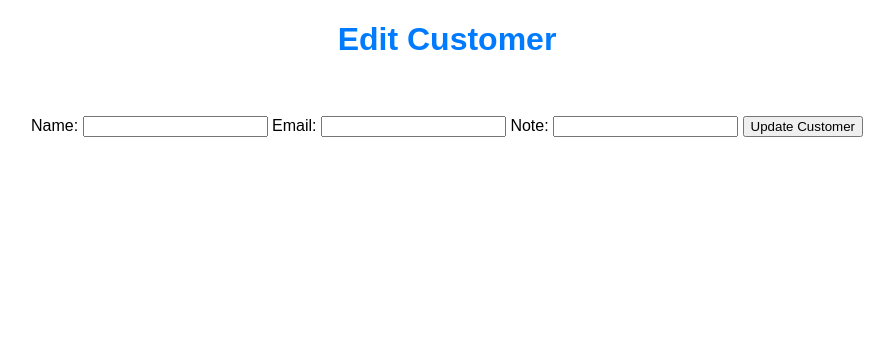
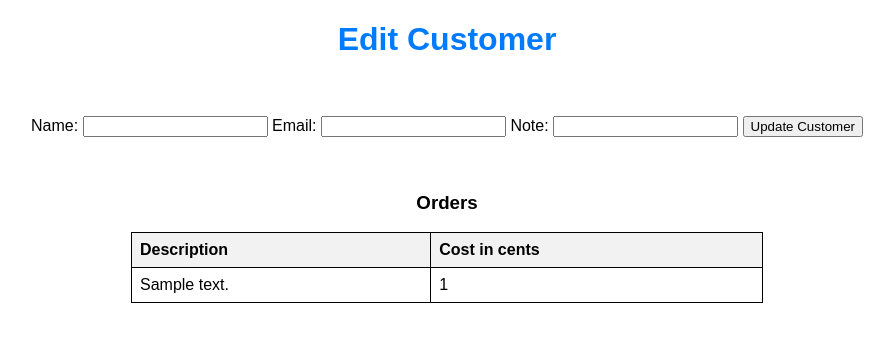
Before and after one commit to harpuna/scratch, a Python web app: template scratch/templates/customer.html in a window 1280 px wide. Shown: the part 130-472 px from the top of the page, without its empty margins (193-1087 px from the left). Run offline with Jinja, Linux system fonts and the light colour scheme; the template is opened without the code that fills it: most values are stand-ins (such as "Sample title", 1, 10 or a date in 2020).

Commit message:
cleaning up

```diff
--- a/scratch/models/customer.py
+++ b/scratch/models/customer.py
@@ -21,5 +21,5 @@ class Customer(Base):
 
     # One-to-many relationship with Order, lazy-loaded
     orders = db.relationship(
-        "Order", back_populates="customer", cascade="all, delete-orphan"
+        "Order", back_populates="customer", cascade="all, delete-orphan", lazy="joined"
     )
--- a/scratch/static/styles.css
+++ b/scratch/static/styles.css
@@ -65,3 +65,8 @@ th {
     background-color: #555;
     border-radius: 5px;
 }
+
+.orders {
+    /*gap: 15px;*/
+    float: left;
+}
--- a/scratch/templates/customer.html
+++ b/scratch/templates/customer.html
@@ -75,7 +75,32 @@
     <input type="text" id="note">
 
     <button type="submit">Update Customer</button>
+
 </form>
 
+{% if customer.orders %}
+    <br><br>
+    <h3>Orders</h3>
+    <div class="table-container">
+        <table>
+            <thead>
+            <tr>
+                <th>Description</th>
+                <th>Cost in cents</th>
+            </tr>
+            </thead>
+            <tbody>
+            {% for order in customer.orders %}
+            <tr>
+                <td>{{ order.description }}</td>
+                <td>{{ order.total_amount_in_cents }}</td>
+            </tr>
+            {% endfor %}
+            </tbody>
+        </table>
+
+    </div>
+
+{% endif %}
 </body>
 </html>
--- a/scratch/templates/customer_list.html
+++ b/scratch/templates/customer_list.html
@@ -25,6 +25,7 @@
             <th>Name</th>
             <th>Email</th>
             <th>Note</th>
+            <th>Orders</th>
         </tr>
         </thead>
         <tbody>
@@ -34,6 +35,7 @@
             <td>{{ customer.name }}</td>
             <td>{{ customer.email }}</td>
             <td>{{ customer.note }}</td>
+            <td>{{ customer.orders | length }}</td>
         </tr>
         {% endfor %}
         </tbody>
--- a/test-react-app/src/App.jsx
+++ b/test-react-app/src/App.jsx
@@ -1,4 +1,4 @@
-import { useState } from 'react'
+import {useState} from 'react'
 import reactLogo from './assets/react.svg'
 import viteLogo from '/vite.svg'
 import './App.css'
@@ -10,10 +10,10 @@ function App() {
         <>
             <div>
                 <a href="https://vite.dev" target="_blank">
-          <img src={viteLogo} className="logo" alt="Vite logo" />
+                    <img src={viteLogo} className="logo" alt="Vite logo"/>
                 </a>
                 <a href="https://react.dev" target="_blank">
-          <img src={reactLogo} className="logo react" alt="React logo" />
+                    <img src={reactLogo} className="logo react" alt="React logo"/>
                 </a>
             </div>
             <h1>App Vite + React APP</h1>
--- a/test-react-app/src/Customer.jsx
+++ b/test-react-app/src/Customer.jsx
@@ -1,4 +1,4 @@
-import { useState } from 'react'
+import {useState} from 'react'
 import reactLogo from './assets/react.svg'
 import viteLogo from '/vite.svg'
 import './App.css'
@@ -10,10 +10,10 @@ function Customer() {
         <>
             <div>
                 <a href="https://vite.dev" target="_blank">
-          <img src={viteLogo} className="logo" alt="Vite logo" />
+                    <img src={viteLogo} className="logo" alt="Vite logo"/>
                 </a>
                 <a href="https://react.dev" target="_blank">
-          <img src={reactLogo} className="logo react" alt="React logo" />
+                    <img src={reactLogo} className="logo react" alt="React logo"/>
                 </a>
             </div>
             <h1>Customer Vite + React CUST</h1>
--- a/test-react-app/src/CustomerDisplay.jsx
+++ b/test-react-app/src/CustomerDisplay.jsx
@@ -1,4 +1,4 @@
-import { useState, useEffect } from "react";
+import {useState, useEffect} from "react";
 
 function CustomerDisplay() {
     const [record, setRecord] = useState(null);
```
Also changed, not shown: test-react-app/src/CustomerTable.jsx (+39 -12 lines), test-react-app/src/main.jsx (+7 -6 lines). Lines whose indentation alone changed are shown as unchanged.
